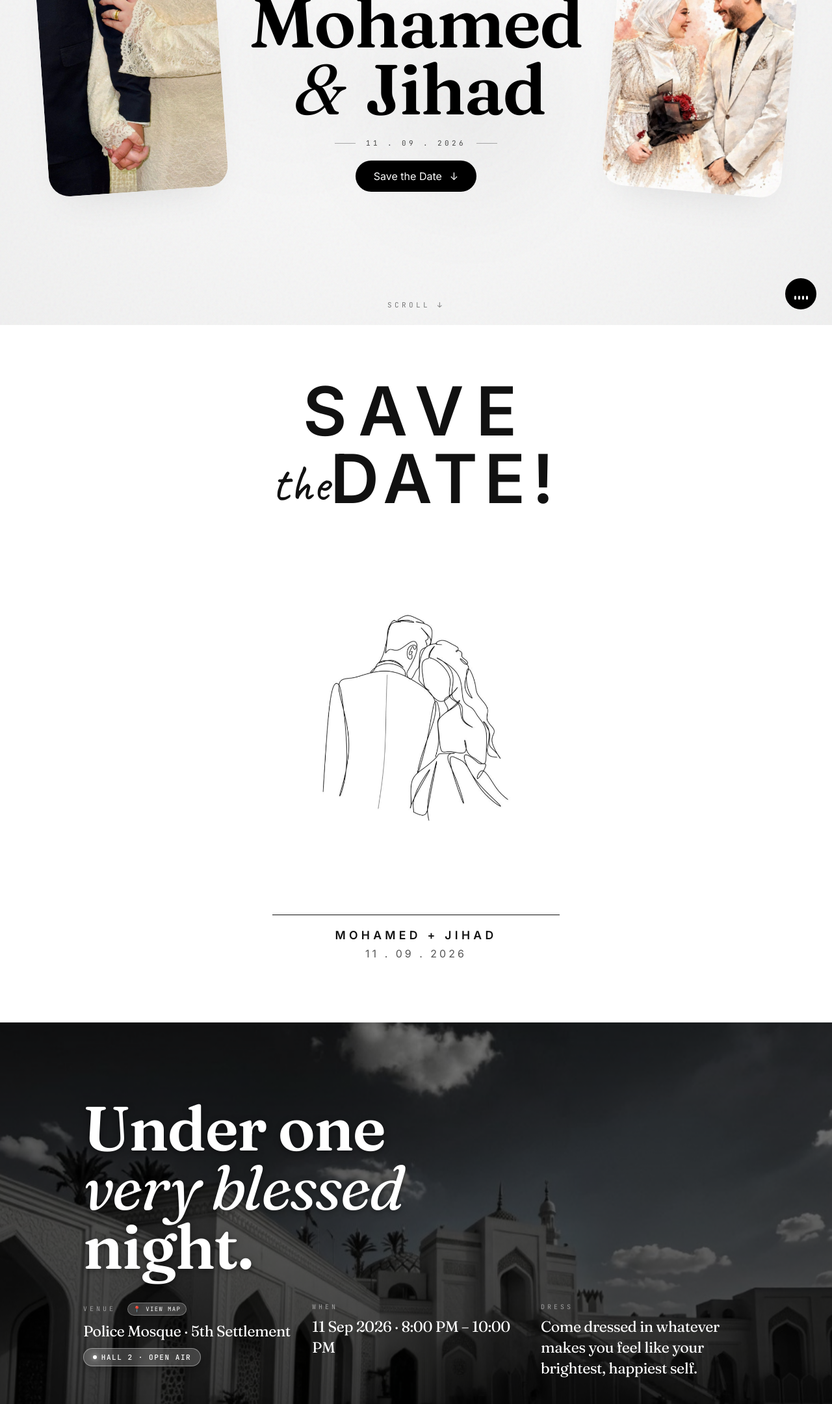
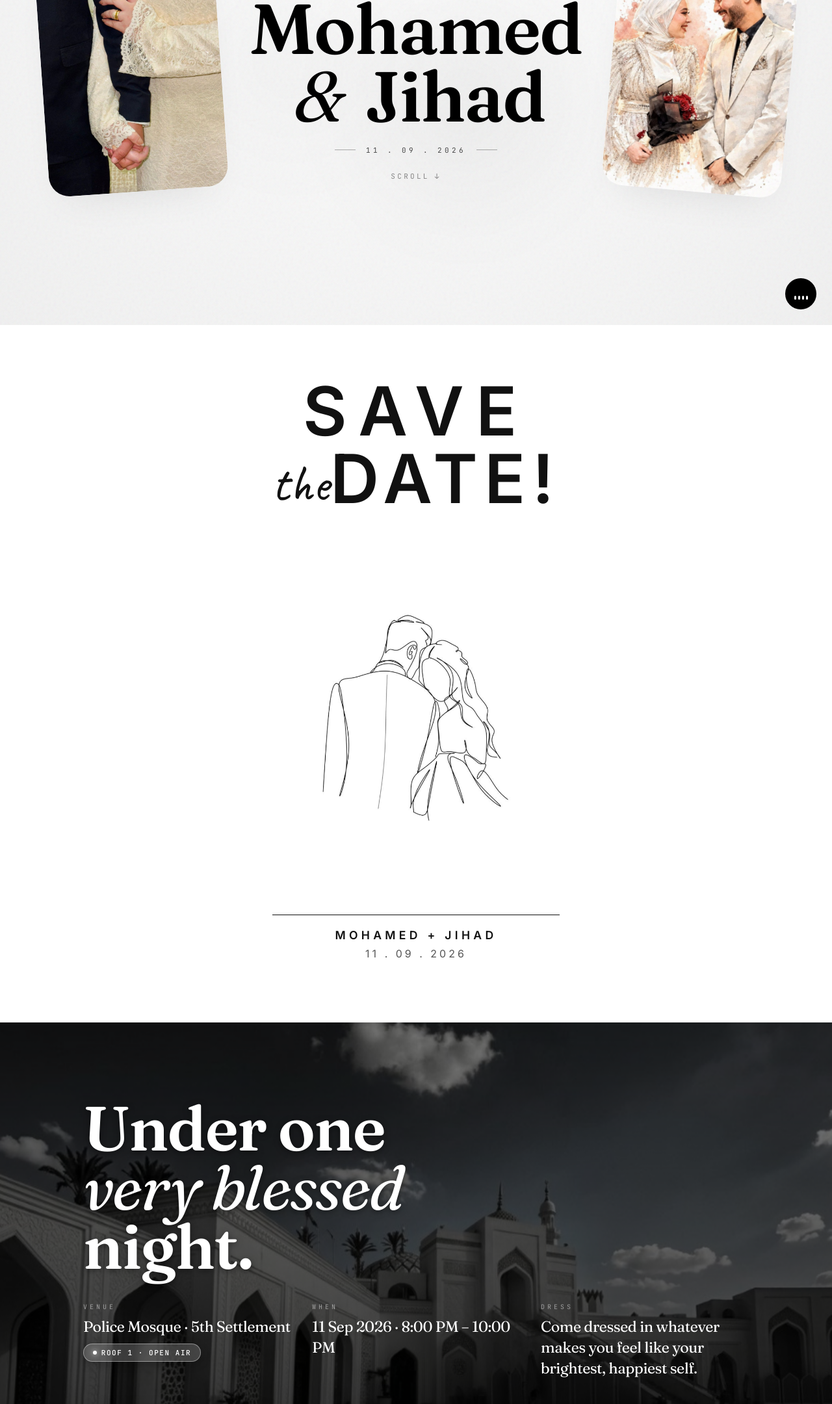
Before and after one commit to baselAhmed2/wedding, a plain HTML site: page index.html in a window 1280 px wide. Shown: the part 300-2460 px from the top of the page at 65% size. Drawn offline with Linux system fonts and the light colour scheme.

Commit message:
منه 99

```diff
--- a/index.html
+++ b/index.html
@@ -54,7 +54,7 @@
           <div class="hero-meta reveal" data-delay="2600">
             <div class="rule"><span class="line"></span><span class="mono">11 . 09 . 2026</span><span
                 class="line"></span></div>
-            <a class="btn-ink" href="#date"><span>Save the Date</span><span class="arrow">↓</span></a>
+            <a class="hero-scroll-cue mono" href="#date"><span>scroll</span><span class="arrow">↓</span></a>
           </div>
         </div>
 
@@ -62,8 +62,6 @@
           <img src="assets/hero-2.jpg" alt="Mohamed &amp; Jihad" />
         </div>
       </div>
-
-      <div class="scroll-indicator mono">scroll ↓</div>
     </section>
 
     <!-- SAVE THE DATE -->
@@ -105,11 +103,11 @@
       <div class="container venue-content">
         <h2 class="display venue-title in-view">Under one<br /><em>very blessed</em> night.</h2>
         <div class="venue-grid in-view">
-          <a class="venue-cell-link" href="https://maps.google.com/?q=%D9%85%D8%B3%D8%AC%D8%AF+%D8%A7%D9%84%D8%B4%D8%B1%D8%B7%D8%A9+%D8%A7%D9%84%D8%AA%D8%AC%D9%85%D8%B9+%D8%A7%D9%84%D8%AE%D8%A7%D9%85%D8%B3" target="_blank" rel="noreferrer" title="Click to open Police Mosque on Google Maps">
-            <p class="mono tiny dim">Venue <span class="venue-pin-badge">📍 View Map</span></p>
+          <div>
+            <p class="mono tiny dim">Venue</p>
             <p class="display med">Police Mosque · 5th Settlement</p>
-            <div class="venue-hall-tag"><span class="hall-dot"></span>Hall 2 · Open Air</div>
-          </a>
+            <div class="venue-hall-tag"><span class="hall-dot"></span>Roof 1 · Open Air</div>
+          </div>
           <div>
             <p class="mono tiny dim">When</p>
             <p class="display med">11 Sep 2026 · 8:00 PM – 10:00 PM</p>
@@ -163,7 +161,7 @@
           </div>
 
           <p class="venue-guidance-note">
-            <span>📍 Police Mosque, 5th Settlement · Hall 2 (Open Air)</span> · Tap to get directions or copy link to send to guests &amp; drivers
+            <span>📍 Police Mosque, 5th Settlement · Roof 1 (Open Air)</span> · Tap to get directions or copy link to send to guests &amp; drivers
           </p>
         </div>
       </div>
--- a/script.js
+++ b/script.js
@@ -193,8 +193,8 @@ if (copyLocationBtn) {
 if (shareLocationBtn) {
   shareLocationBtn.addEventListener('click', async () => {
     const shareData = {
-      title: 'Mohamed & Jihad Katb Ktab — Hall 2 (Open Air)',
-      text: 'لوكيشن كتب كتاب محمد وجهاد (مسجد الشرطة - التجمع الخامس - Hall 2 Open Air):',
+      title: 'Mohamed & Jihad Katb Ktab Location',
+      text: 'لوكيشن كتب كتاب محمد وجهاد (مسجد الشرطة - التجمع الخامس):',
       url: MAPS_URL
     };
 
@@ -207,7 +207,7 @@ if (shareLocationBtn) {
       }
     }
 
-    const waText = encodeURIComponent(`لوكيشن كتب كتاب محمد وجهاد (مسجد الشرطة - التجمع الخامس - Hall 2 Open Air):\n${MAPS_URL}`);
+    const waText = encodeURIComponent(`لوكيشن كتب كتاب محمد وجهاد (مسجد الشرطة - التجمع الخامس):\n${MAPS_URL}`);
     window.open(`https://wa.me/?text=${waText}`, '_blank');
   });
 }
--- a/styles.css
+++ b/styles.css
@@ -554,6 +554,34 @@ a {
   transform: translateY(4px)
 }
 
+.hero-scroll-cue {
+  display: inline-flex;
+  align-items: center;
+  gap: 0.5rem;
+  color: rgba(0, 0, 0, 0.45);
+  font-family: 'JetBrains Mono', monospace;
+  font-size: 11px;
+  letter-spacing: 0.3em;
+  text-transform: uppercase;
+  transition: all 0.25s ease;
+  padding: 0.4rem 0.6rem;
+  text-decoration: none;
+}
+
+.hero-scroll-cue:hover {
+  color: #000000;
+  transform: translateY(2px);
+}
+
+.hero-scroll-cue .arrow {
+  display: inline-block;
+  transition: transform 0.25s ease;
+}
+
+.hero-scroll-cue:hover .arrow {
+  transform: translateY(3px);
+}
+
 .scroll-indicator {
   position: absolute;
   bottom: 1.5rem;
@@ -781,37 +809,6 @@ a {
 }
 
 /* VENUE LOCATION & ACTIONS */
-.venue-cell-link {
-  display: block;
-  text-decoration: none;
-  color: inherit;
-  border-radius: 14px;
-  padding: 0.6rem 0.85rem;
-  margin: -0.6rem -0.85rem;
-  transition: all 0.25s ease;
-  cursor: pointer;
-}
-
-.venue-cell-link:hover {
-  background: rgba(255, 255, 255, 0.1);
-  transform: translateY(-2px);
-}
-
-.venue-pin-badge {
-  display: inline-flex;
-  align-items: center;
-  gap: 0.25rem;
-  font-size: 9px;
-  letter-spacing: 0.15em;
-  background: rgba(255, 255, 255, 0.2);
-  color: #fff;
-  padding: 3px 8px;
-  border-radius: 999px;
-  margin-left: 0.5rem;
-  vertical-align: middle;
-  border: 1px solid rgba(255, 255, 255, 0.3);
-}
-
 .venue-hall-tag {
   display: inline-flex;
   align-items: center;
```
